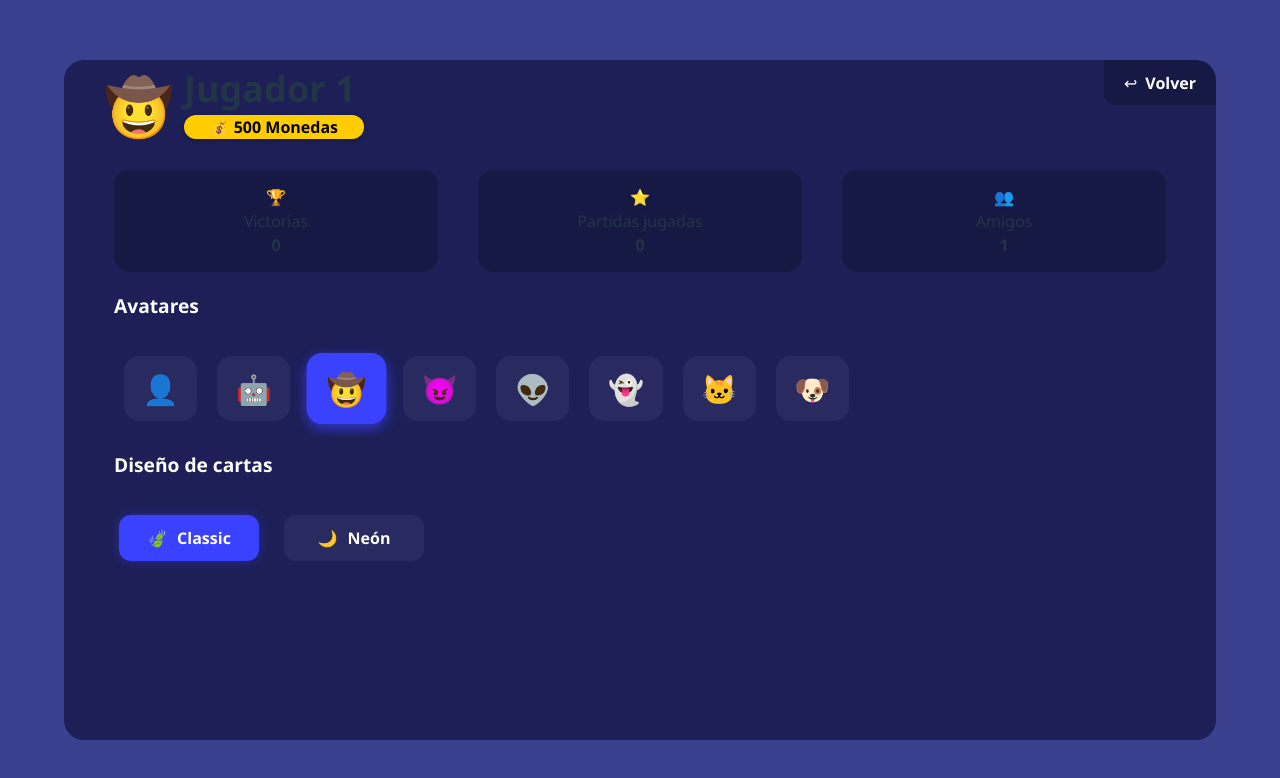
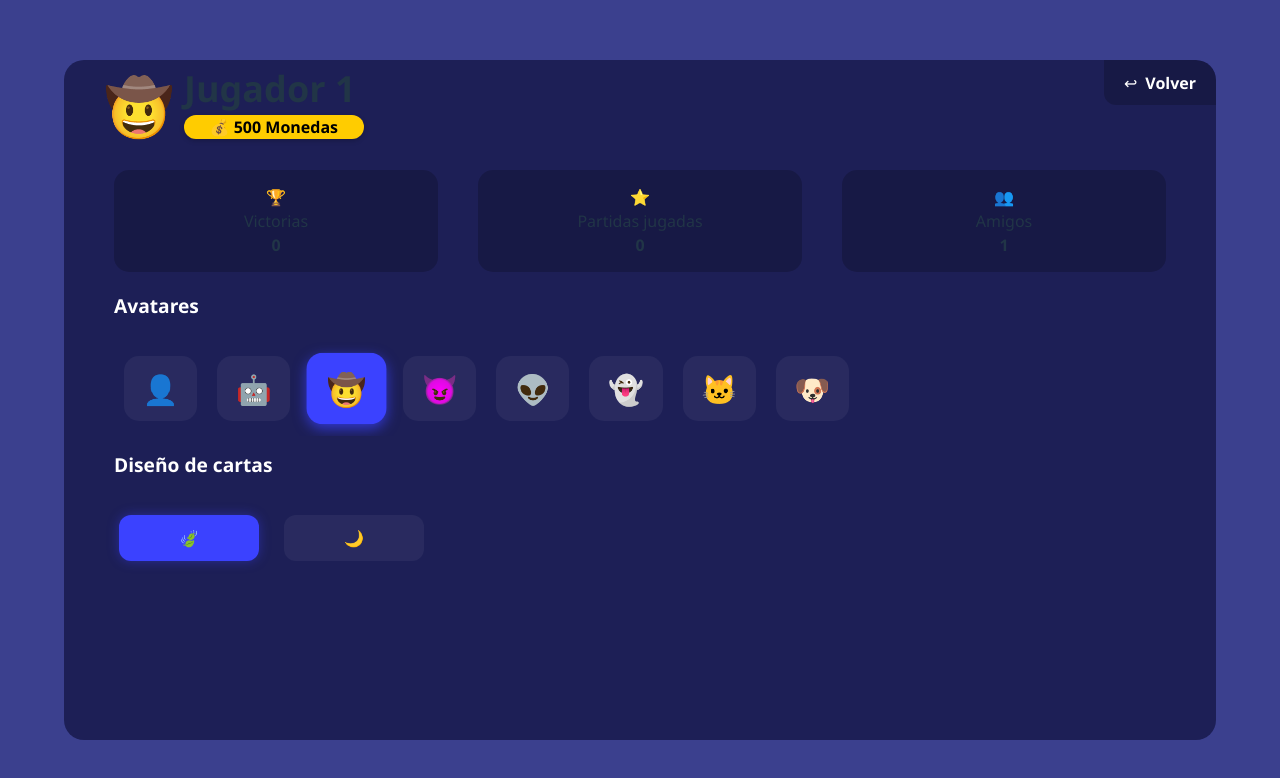
Before and after one commit to UNIZAR-30226-2026-06/FrontendWeb, a React app: page /profile in a window 1280 px wide. Shown: the top 778 px of the page. Built offline with nearby package versions, Linux system fonts and the light colour scheme; the HTML template or start-up script is replaced by a standard one.

Commit message:
Cambios en componentes de tienda y confirmacion

```diff
--- a/src/components/AvatarItem.jsx
+++ b/src/components/AvatarItem.jsx
@@ -1,8 +1,18 @@
+import React from "react";
 import "../styles/AvatarItem.css";
 
-const AvatarItem = ({ icon, isActive, onClick }) => (
-  <button className={`avatar-item ${isActive ? "active" : ""}`} onClick={onClick}>
-    {icon}
-  </button>
-);
+const AvatarItem = ({ icon, isActive, onClick }) => {
+  const isImage = icon?.includes('.') || icon?.startsWith('/');
+
+  return (
+    <button className={`avatar-item ${isActive ? "active" : ""}`} onClick={onClick}>
+      {isImage ? (
+        <img src={icon} alt="Avatar" className="avatar-img-item" />
+      ) : (
+        <span className="avatar-emoji-item">{icon}</span>
+      )}
+    </button>
+  );
+};
+
 export default AvatarItem;
--- a/src/components/CardDesignItem.jsx
+++ b/src/components/CardDesignItem.jsx
@@ -2,12 +2,32 @@ import React from "react";
 import "../styles/CardDesignItem.css";
 
 const CardDesignItem = ({ title, icon, isActive, onClick }) => {
+  const renderIcon = () => {
+    const iconValue = icon || "🃏";
+    const isImage = iconValue.includes(".") || iconValue.startsWith("/");
+
+    if (isImage) {
+      return (
+        <img
+          src={iconValue.startsWith("/") ? iconValue : `/img/${iconValue}`}
+          alt={title}
+          className="design-img"
+        />
+      );
+    }
+
+    return <span className="design-emoji">{iconValue}</span>;
+  };
+
   return (
     <button
       className={`card-design-btn ${isActive ? "active" : ""}`}
       onClick={onClick}
+      title={title}
     >
-      <span className="design-icon">{icon}</span> {title}
+      <div className="design-icon-wrapper">
+        {renderIcon()}
+      </div>
     </button>
   );
 };
--- a/src/components/ConfirmModal.jsx
+++ b/src/components/ConfirmModal.jsx
@@ -1,8 +1,8 @@
 import React from "react";
 import "../styles/ConfirmModal.css";
 
-const ConfirmModal = ({ message, onConfirm, onCancel, type = "danger" }) => {
-  const confirmText = type === "success" ? "Enviar Solicitud" : "Eliminar";
+const ConfirmModal = ({ message, onConfirm, onCancel, type = "danger", confirmLabel }) => {
+  const defaultConfirmText = type === "success" ? "Enviar Solicitud" : "Eliminar";
 
   return (
     <div className="modal-overlay">
@@ -16,7 +16,7 @@ const ConfirmModal = ({ message, onConfirm, onCancel, type = "danger" }) => {
             Cancelar
           </button>
           <button className={`btn-modal confirm ${type}`} onClick={onConfirm}>
-            {confirmText}
+            {confirmLabel || defaultConfirmText}
           </button>
         </div>
       </div>
--- a/src/components/ShopItem.jsx
+++ b/src/components/ShopItem.jsx
@@ -1,16 +1,43 @@
 import React from "react";
 import "../styles/ShopItem.css";
+
 const ShopItem = ({ item, onBuy }) => {
+  const renderIcon = () => {
+    const iconValue = item.icon || "👤";
+    const isImage = iconValue.includes(".") || iconValue.startsWith("/");
+
+    if (isImage) {
+      return (
+        <img
+          src={iconValue.startsWith("/") ? iconValue : `/img/${iconValue}`}
+          alt={item.name}
+          className="shop-item-asset"
+        />
+      );
+    }
+
+    return <span className="shop-item-emoji">{iconValue}</span>;
+  };
+
   return (
     <div className="shop-item-card">
-      <div className="item-icon-display">{item.icon}</div>
+      <div className="item-icon-display">
+        {renderIcon()}
+      </div>
       <div className="item-details">
         <span className="item-name">{item.name}</span>
         <span className="item-price">💰 {item.price}</span>
       </div>
-      <button className="btn-buy" onClick={() => onBuy(item)}>
-        Comprar
-      </button>
+
+      {item.owned ? (
+        <button className="btn-buy btn-owned" disabled>
+          Adquirido
+        </button>
+      ) : (
+        <button className="btn-buy" onClick={() => onBuy(item)}>
+          Comprar
+        </button>
+      )}
     </div>
   );
 };
```
